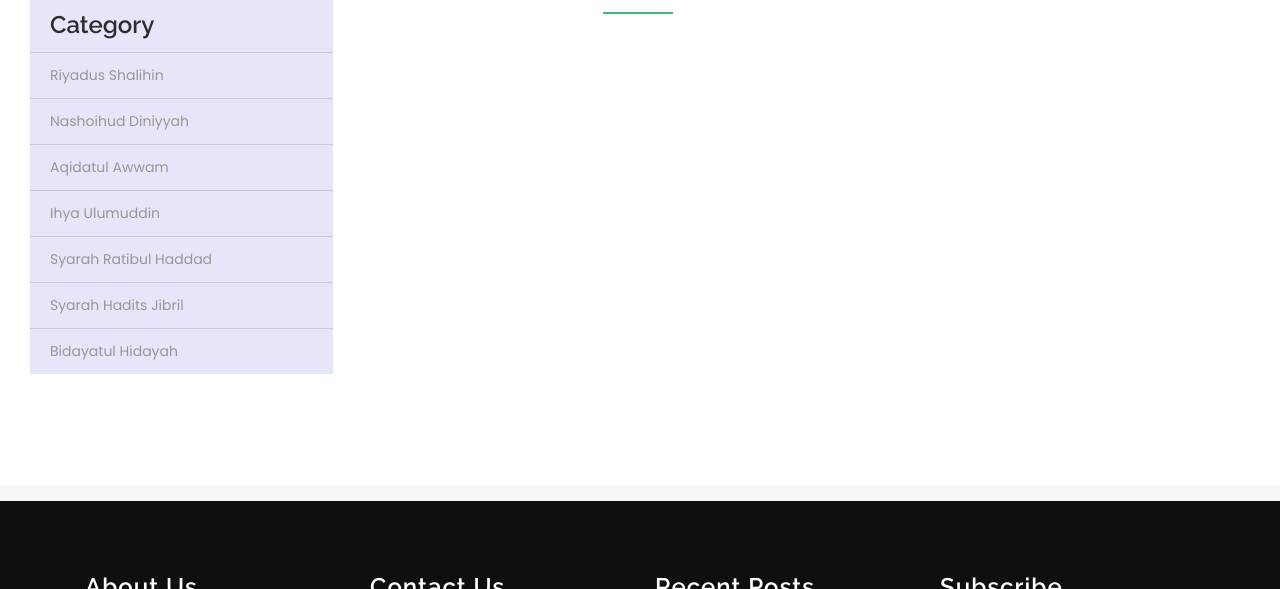
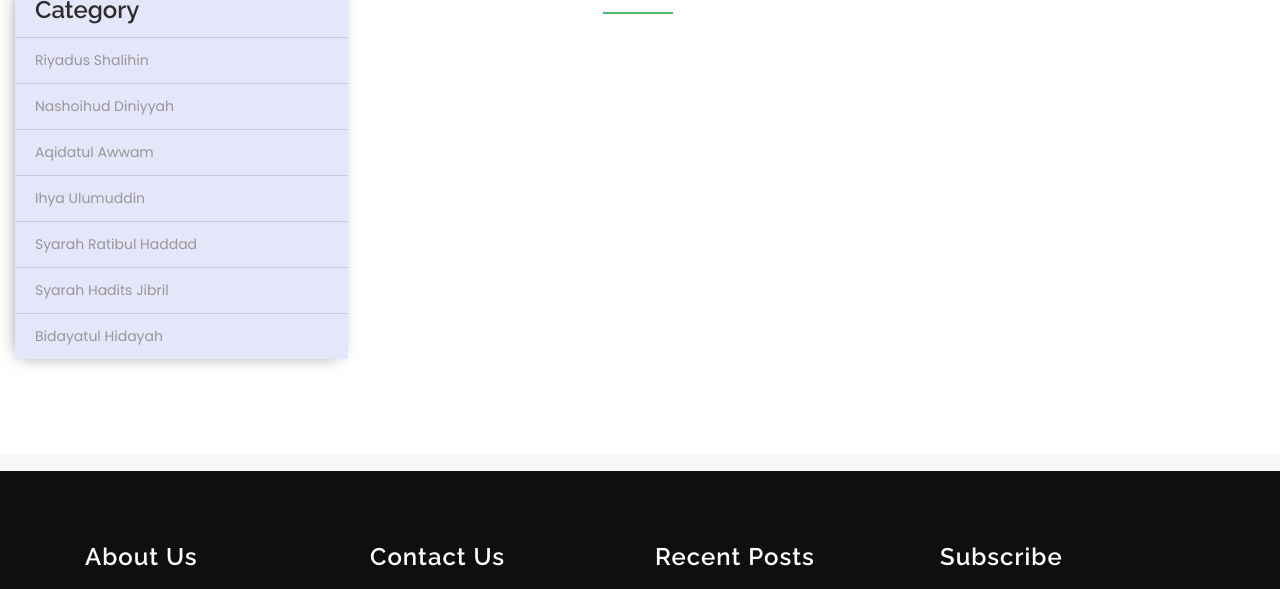
Before and after one commit to feiadnan/web-mjib, a plain HTML site: page tausiah.html in a window 1280 px wide. Shown: the part 640-1229 px from the top of the page. Drawn offline with Linux system fonts and the light colour scheme.

Commit message:
adding shadow to article aside

```diff
--- a/css/style.css
+++ b/css/style.css
@@ -1913,36 +1913,6 @@ h2.typoh2 {
 }
 
 
-
-.li-group a {
-    color: #979797;
-}
-
-.li-group a:hover {
-    color: #50b577;
-}
-
-.ttl h4 {
-    color: #2d2d2d;
-}
-
-.li-head ul {
-    padding-left: 15px;
-
-}
-
-.list-group-item-info {
-    background-color: #E6E6FA;
-}
-
-.list-group {
-    width: 30%;
-    margin-left: -70px;
-    padding: 15px;
-    border: 0px;
-
-}
-
 .address-grid-wthree-agileits span {
     font-size: 1.7em;
     color: #fff;
@@ -2473,3 +2443,38 @@ h2.typoh2 {
 }
 
 /* -- //Responsive code -- */
+
+
+
+aside .li-head {
+    -webkit-box-shadow: -3px 2px 40px -7px rgba(0, 0, 0, 0.56);
+    -moz-box-shadow: -3px 2px 40px -7px rgba(0, 0, 0, 0.56);
+    box-shadow: -3px 2px 40px -7px rgba(0, 0, 0, 0.56);
+}
+
+.li-group a {
+    color: #979797;
+}
+
+.li-group a:hover {
+    color: #50b577;
+}
+
+.ttl h4 {
+    color: #2d2d2d;
+}
+
+
+.list-group-item-info {
+    background-color: #E6E6FA;
+}
+
+.list-group {
+    width: 30%;
+    margin-left: -70px;
+
+    -webkit-box-shadow: -3px 2px 17px -7px rgba(0, 0, 0, 0.56);
+    -moz-box-shadow: -3px 2px 17px -7px rgba(0, 0, 0, 0.56);
+    box-shadow: -3px 2px 17px -7px rgba(0, 0, 0, 0.56);
+
+}
```
